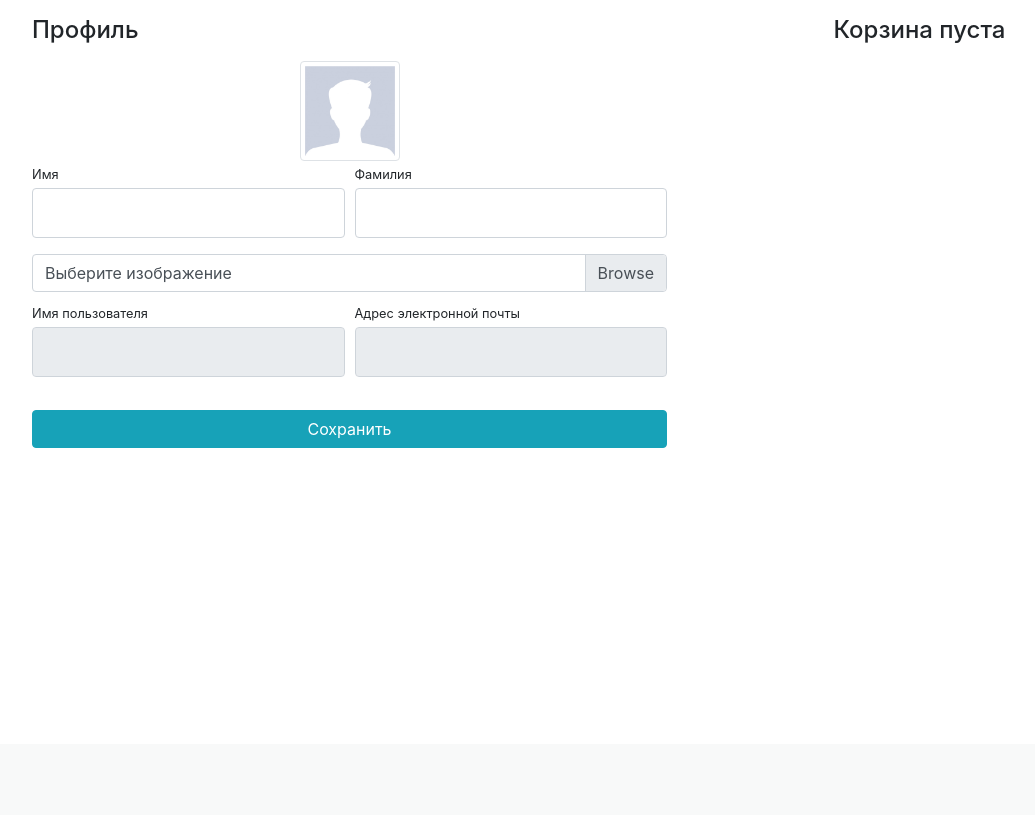
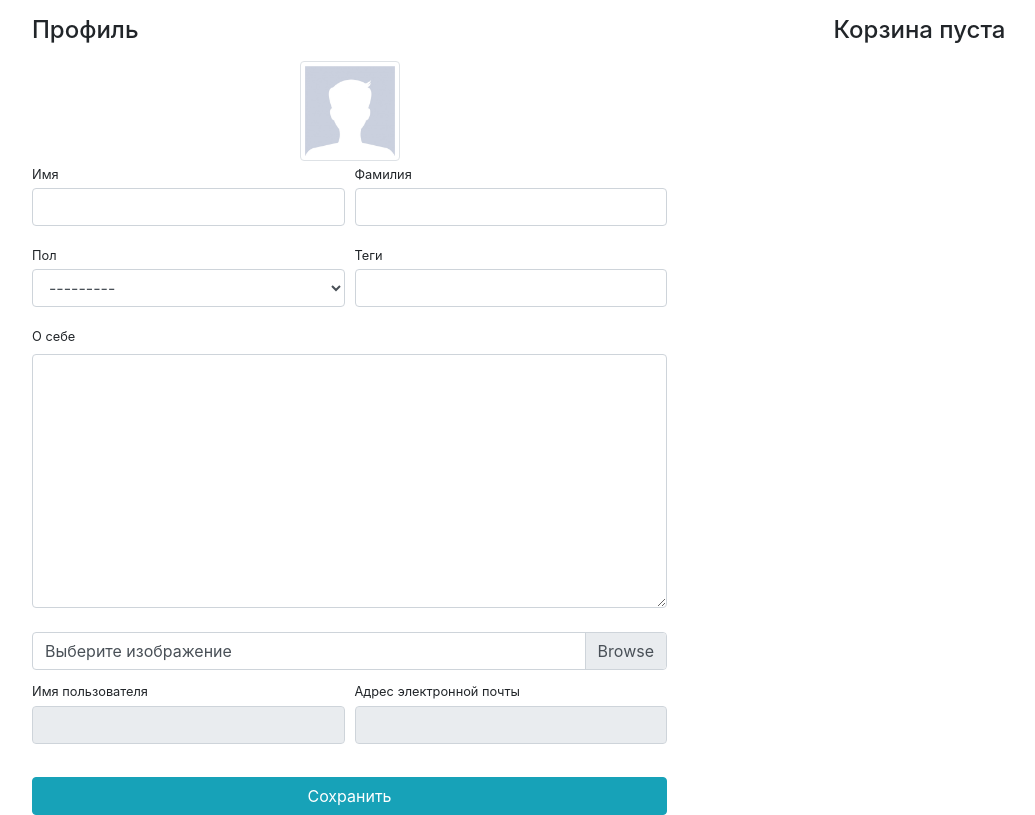
Before and after one commit to visor517/GB_Django, a Django app: template users/templates/users/profile.html in a window 1280 px wide. Shown: the part 56-871 px from the top of the page, without its empty margins (53-1088 px from the left). Before the commit the page ends 504 px from the top, so only its background shows below. Run offline with Django 3.2, Linux system fonts and the light colour scheme; the template is opened without the code that fills it: values that come from a table or form of the project are taken from there, others are empty; parts of the project's set-up code (start-up, migrations or seed data) failed here and were passed over; some libraries are stand-ins or nearby versions.

Commit message:
added user_extention + update user template

```diff
--- a/users/forms.py
+++ b/users/forms.py
@@ -1,6 +1,6 @@
 from django import forms
 from django.contrib.auth.forms import AuthenticationForm, UserCreationForm, UserChangeForm
-from users.models import User
+from users.models import User, UserExtention
 import random, hashlib
 
 
@@ -59,12 +59,24 @@ class UserRegistrationForm(UserCreationForm):
 
 
 class UserProfileForm(UserChangeForm):
-    username = forms.CharField(widget=forms.TextInput(attrs={'class': 'form-control py-4', 'readonly': True}))
-    email = forms.CharField(widget=forms.EmailInput(attrs={'class': 'form-control py-4', 'readonly': True}))
-    first_name = forms.CharField(widget=forms.TextInput(attrs={'class': 'form-control py-4'}))
-    last_name = forms.CharField(widget=forms.TextInput(attrs={'class': 'form-control py-4'}))
+    username = forms.CharField(widget=forms.TextInput(attrs={'class': 'form-control', 'readonly': True}))
+    email = forms.CharField(widget=forms.EmailInput(attrs={'class': 'form-control', 'readonly': True}))
+    first_name = forms.CharField(widget=forms.TextInput(attrs={'class': 'form-control'}))
+    last_name = forms.CharField(widget=forms.TextInput(attrs={'class': 'form-control'}))
     image = forms.ImageField(widget=forms.FileInput(attrs={'class': 'custom-file-input'}), required=False)
 
     class Meta:
         model = User
         fields = ('first_name', 'last_name', 'image', 'username', 'email')
+
+
+class UserExtentionForm(forms.ModelForm):
+    class Meta:
+        model = UserExtention
+        fields = ('tagline', 'about_me', 'gender',)
+
+    def __init__(self, *args, **kwargs):
+        super().__init__(*args, **kwargs)
+        for field_name, field in self.fields.items():
+            field.widget.attrs['class'] = 'form-control'
+            field.help_text = ''
--- a/users/management/commands/update_db.py
+++ b/users/management/commands/update_db.py
@@ -1,9 +1,9 @@
 from django.core.management import BaseCommand
-from users.models import User, UserProfile
+from users.models import User, UserExtention
 
 
 class Command(BaseCommand):
 
     def handle(self, *args, **options):
         for user in User.objects.all():
-            UserProfile.objects.create(user=user)
+            UserExtention.objects.create(user=user)
--- a/users/models.py
+++ b/users/models.py
@@ -19,7 +19,7 @@ class User(AbstractUser):
         return True
 
 
-class UserProfile(models.Model):
+class UserExtention(models.Model):
     MALE = 'M'
     FEMALE = 'W'
 
@@ -34,10 +34,10 @@ class UserProfile(models.Model):
     gender = models.CharField(choices=GENDER_CHOICES, blank=True, max_length=1, verbose_name='пол')
 
     @receiver(post_save, sender=User)
-    def create_user_profile(sender, instance, created, **kwargs):
+    def create_user_extention(sender, instance, created, **kwargs):
         if created:
-            UserProfile.objects.create(user=instance)
+            UserExtention.objects.create(user=instance)
 
     @receiver(post_save, sender=User)
-    def save_user_profile(sender, instance, **kwargs):
-        instance.userprofile.save()
+    def save_user_extention(sender, instance, **kwargs):
+        instance.userextention.save()
--- a/users/templates/users/profile.html
+++ b/users/templates/users/profile.html
@@ -41,6 +41,28 @@
                             </div>
                         </div>
                     </div>
+                    <div class="form-row">
+                        <div class="col-lg-6">
+                            <div class="form-group">
+                                <label class="small mb-1" for="{{ form_extention.gender.id_for_label }}">Пол</label>
+                                {{ form_extention.gender }}
+                            </div>
+                        </div>
+                        <div class="col-lg-6">
+                            <div class="form-group">
+                                <label class="small mb-1" for="{{ form_extention.tagline.id_for_label }}">Теги</label>
+                                {{ form_extention.tagline }}
+                            </div>
+                        </div>
+                    </div>
+                    <div class="form-row mb-2">
+                        <div class="col-lg-12">
+                            <div class="form-group">
+                                <label class="small mb-2" for="{{ form_extention.about_me.id_for_label }}">О себе</label>
+                                {{ form_extention.about_me }}
+                            </div>
+                        </div>
+                    </div>
                     <div class="form-row mb-2">
                         <div class="col-lg-12">
                             <div class="custom-file">
```
Also changed, not shown: users/views.py (+6 -3 lines), users/migrations/0003_userprofile.py (deleted).
